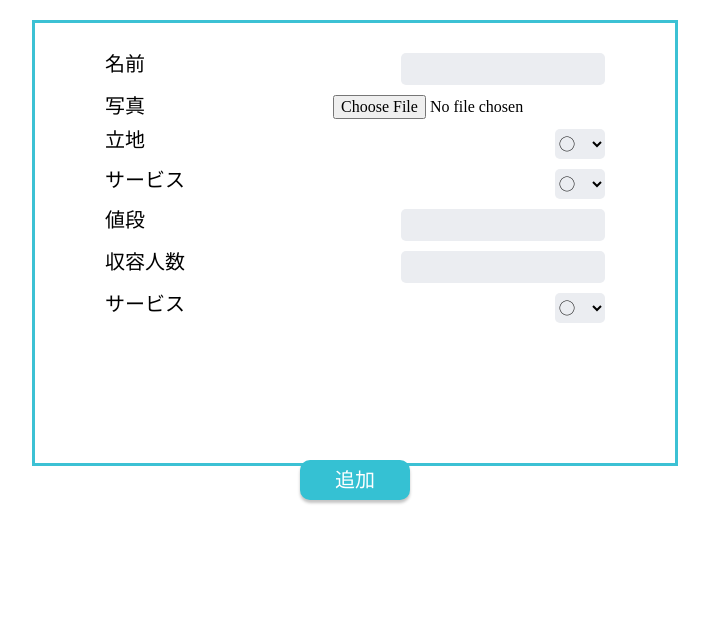
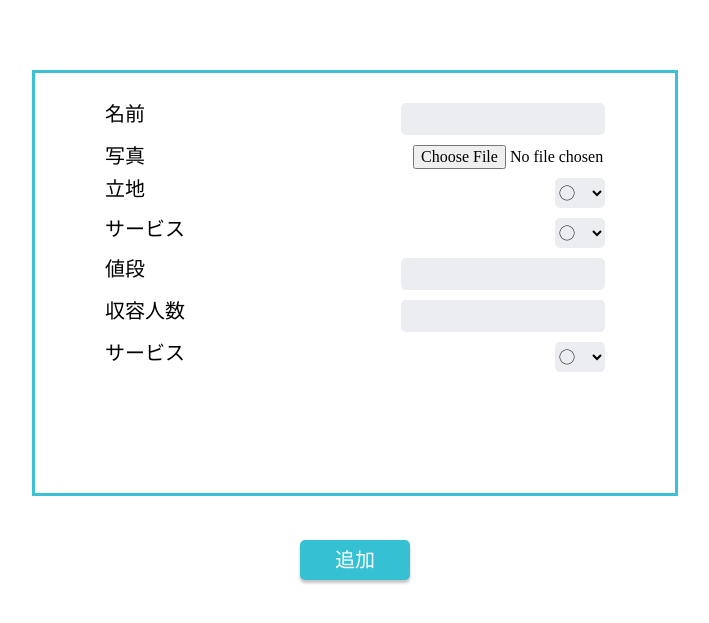
Before and after one commit to momo-0315/Arigato, a PHP site: page /admin/add.php in a window 1280 px wide. Shown: the part 80-703 px from the top of the page, without its empty margins (285-994 px from the left). Run offline with PHP 8.4, Linux system fonts and the light colour scheme.

Commit message:
add：見た目完了

```diff
--- a/src/admin/add.php
+++ b/src/admin/add.php
@@ -34,46 +34,46 @@ if (isset($_POST['submit'])) {
 
 <body>
   <div class="util__container">
-    <div class="add">
+    <div class="change">
       <form action="" method="post" enctype="multipart/form-data">
-        <div class="add__item">
-          <label class="add__item--label" for="name">名前</label>
-          <input class="add__item--input" name="name" type="text">
+        <div class="change__item">
+          <label class="change__item--label" for="name">名前</label>
+          <input class="change__item--input" name="name" type="text">
         </div>
-        <div class="add__item">
-          <label class="add__item--label" for="image">写真</label>
-          <input name="image" type="file">
+        <div class="change__item">
+          <label class="change__item--label">写真</label>
+          <input class="change__item--file" name="image" type="file">
         </div>
-        <div class="add__item">
-          <label class="add__item--label" for="location">立地</label>
-          <select class="add__item--select" name="location">
+        <div class="change__item">
+          <label class="change__item--label" for="location">立地</label>
+          <select class="change__item--select" name="location">
             <option value="1">◯</option>
             <option value="0">✖︎</option>
           </select>
         </div>
-        <div class="add__item">
-          <label class="add__item--label" for="service">サービス</label>
-          <select class="add__item--select" name="service">
+        <div class="change__item">
+          <label class="change__item--label" for="service">サービス</label>
+          <select class="change__item--select" name="service">
             <option value="1">◯</option>
             <option value="0">✖︎</option>
           </select>
         </div>
-        <div class="add__item">
-          <label class="add__item--label" for="price">値段</label>
-          <input class="add__item--input" name="price" type="text">
+        <div class="change__item">
+          <label class="change__item--label" for="price">値段</label>
+          <input class="change__item--input" name="price" type="text">
         </div>
-        <div class="add__item">
-          <label class="add__item--label" for="capacity">収容人数</label>
-          <input class="add__item--input" name="capacity" type="text">
+        <div class="change__item">
+          <label class="change__item--label" for="capacity">収容人数</label>
+          <input class="change__item--input" name="capacity" type="text">
         </div>
-        <div class="add__item">
-          <label class="add__item--label" for="popularity">サービス</label>
-          <select class="add__item--select" name="popularity">
+        <div class="change__item">
+          <label class="change__item--label" for="popularity">サービス</label>
+          <select class="change__item--select" name="popularity">
             <option value="1">◯</option>
             <option value="0">✖︎</option>
           </select>
         </div>
-        <input class="add__button" type="submit" name="submit" value="追加">
+        <input class="change__button" type="submit" name="submit" value="追加">
       </form>
     </div>
 
--- a/src/css/_admin_add.scss
+++ b/src/css/_admin_change.scss
@@ -1,4 +1,4 @@
-.add {
+.change {
   max-width: 500px;
   margin: 0 auto;
 
@@ -6,6 +6,7 @@
     margin: 10px 0;
     display: flex;
     justify-content: space-between;
+    position: relative;
 
     &--label {
       font-size: 20px;
@@ -28,6 +29,11 @@
       background-color: #ebedf1;
       border-radius: 5px;
     }
+
+    &--file {
+      position: absolute;
+      right: -80px;
+    }
   }
 
   &__button {
@@ -35,12 +41,12 @@
     height: 40px;
     text-align: center;
     border-style: none;
-    border-radius: 10px;
+    border-radius: 5px;
     font-size: 20px;
     box-shadow: 0px 3px 3px #c4c4c4;
     background-color: #35c1d3;
     position: absolute;
-    bottom: 25%;
+    bottom: 15%;
     left: 50%;
     transform: translate(-50%, -50%);
     cursor: pointer;
--- a/src/css/_util.scss
+++ b/src/css/_util.scss
@@ -1,9 +1,9 @@
 .util__container {
   width: 600px;
-  height: 400px;
+  height: 380px;
   display: block;
   border: 3px solid #3cc1d4;
-  margin: 100px auto 0 auto;
+  margin: 150px auto 0 auto;
   padding: 20px;
   overflow: auto;
 }
--- a/src/css/style.css
+++ b/src/css/style.css
@@ -100,45 +100,50 @@
   line-height: 19px;
 }
 
-.add {
+.change {
   max-width: 500px;
   margin: 0 auto;
 }
-.add__item {
+.change__item {
   margin: 10px 0;
   display: flex;
   justify-content: space-between;
+  position: relative;
 }
-.add__item--label {
+.change__item--label {
   font-size: 20px;
   font-weight: 500;
   margin-right: 50px;
 }
-.add__item--input {
+.change__item--input {
   width: 200px;
   height: 30px;
   border-style: none;
   background-color: #ebedf1;
   border-radius: 5px;
 }
-.add__item--select {
+.change__item--select {
   width: 50px;
   height: 30px;
   border-style: none;
   background-color: #ebedf1;
   border-radius: 5px;
 }
-.add__button {
+.change__item--file {
+  position: absolute;
+  right: -80px;
+}
+.change__button {
   width: 110px;
   height: 40px;
   text-align: center;
   border-style: none;
-  border-radius: 10px;
+  border-radius: 5px;
   font-size: 20px;
   box-shadow: 0px 3px 3px #c4c4c4;
   background-color: #35c1d3;
   position: absolute;
-  bottom: 25%;
+  bottom: 15%;
   left: 50%;
   transform: translate(-50%, -50%);
   cursor: pointer;
@@ -147,10 +152,10 @@
 
 .util__container {
   width: 600px;
-  height: 400px;
+  height: 380px;
   display: block;
   border: 3px solid #3cc1d4;
-  margin: 100px auto 0 auto;
+  margin: 150px auto 0 auto;
   padding: 20px;
   overflow: auto;
 }/*# sourceMappingURL=style.css.map */
--- a/src/css/style.scss
+++ b/src/css/style.scss
@@ -1,4 +1,5 @@
 @import 'header';
 @import 'user_top';
-@import 'admin_add';
+// エアビ追加・編集画面
+@import 'admin_change';
 @import 'util'
```
Also changed, not shown: src/css/style.min.css (+1 -1 lines), 2 other files.
